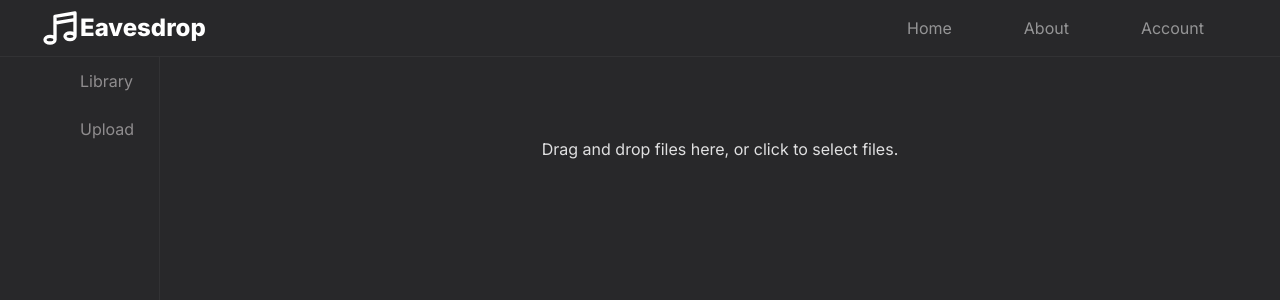
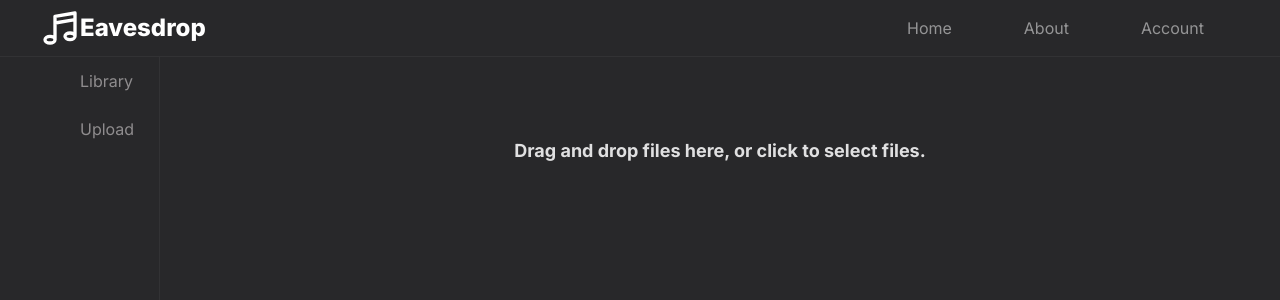
Before and after one commit to EavesdropCloud/eavesdrop-backup, a Next.js app in the folder frontend/: page /upload in a window 1280 px wide. Shown: the top 300 px of the page. Built offline with nearby package versions, Linux system fonts and the light colour scheme.

Commit message:
Make text more readable

```diff
--- a/frontend/src/components/Dropzone.tsx
+++ b/frontend/src/components/Dropzone.tsx
@@ -13,7 +13,7 @@ const Dropzone = ({ onUpload }) => {
     return (
         <div className="pt-20" {...getRootProps()}>
             <input {...getInputProps()} />
-            <p className="text-center"> Drag and drop files here, or click to select files.</p>
+            <p className="text-lg font-bold text-center"> Drag and drop files here, or click to select files.</p>
         </div>
     )
 }
```
